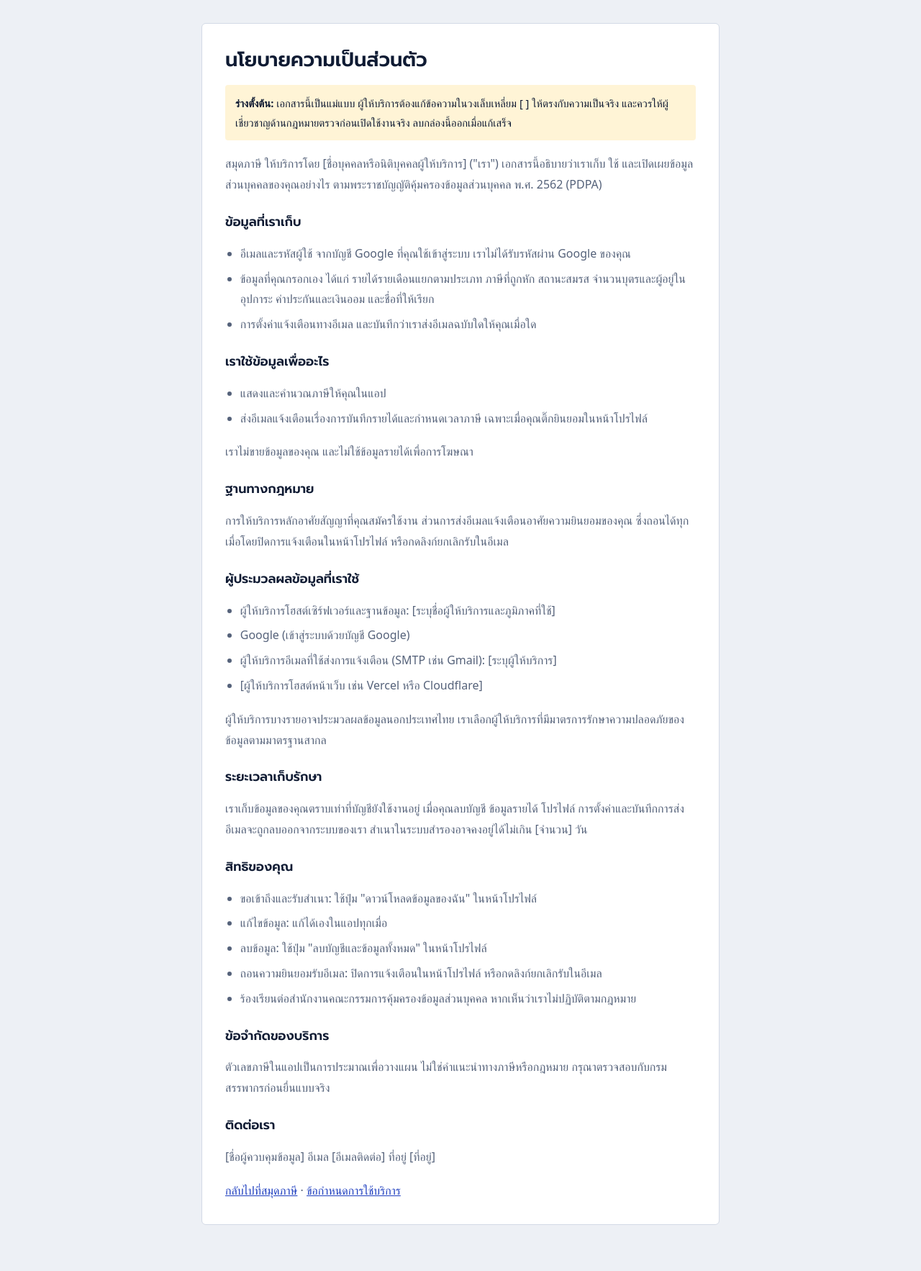
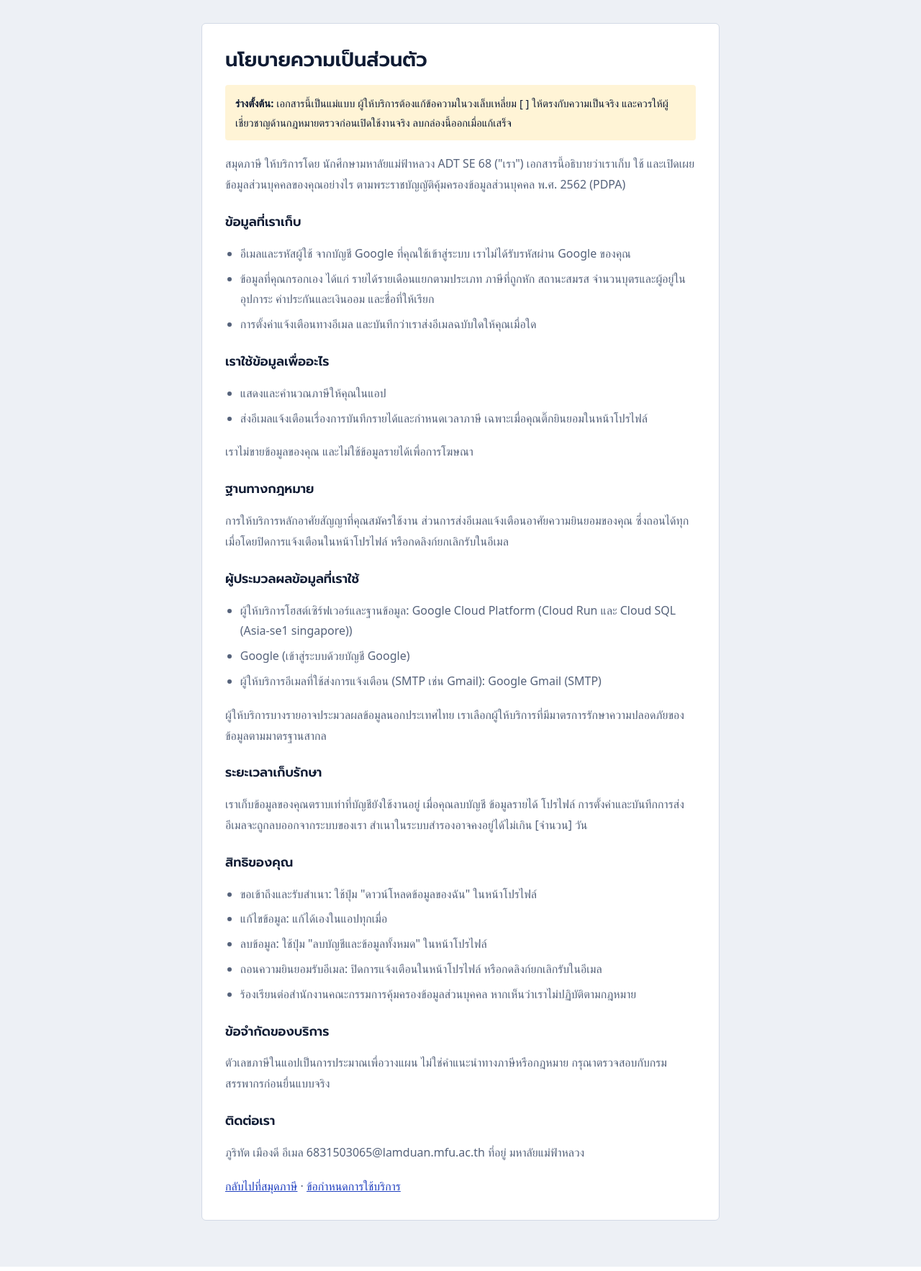
Before and after one commit to PHURITHAT-MUANGDEE/Tax, a Spring Boot app: page /privacy.html in a window 1280 px wide. Shown: the whole page at 72% size. Run offline with Spring Boot 4, Linux system fonts and the light colour scheme; some of the project's set-up classes (security, data sources, template engines, error pages and the like) are left out, and stand-ins take their place; some web fonts are replaced.

Commit message:
Update Policy

```diff
--- a/src/main/resources/static/privacy.html
+++ b/src/main/resources/static/privacy.html
@@ -29,7 +29,7 @@ a { color: var(--accent); }
   <h1>นโยบายความเป็นส่วนตัว</h1>
   <p class="draft"><b>ร่างตั้งต้น:</b> เอกสารนี้เป็นแม่แบบ ผู้ให้บริการต้องแก้ข้อความในวงเล็บเหลี่ยม [ ] ให้ตรงกับความเป็นจริง และควรให้ผู้เชี่ยวชาญด้านกฎหมายตรวจก่อนเปิดใช้งานจริง ลบกล่องนี้ออกเมื่อแก้เสร็จ</p>
 
-  <p>สมุดภาษี ให้บริการโดย [ชื่อบุคคลหรือนิติบุคคลผู้ให้บริการ] ("เรา") เอกสารนี้อธิบายว่าเราเก็บ ใช้ และเปิดเผยข้อมูลส่วนบุคคลของคุณอย่างไร ตามพระราชบัญญัติคุ้มครองข้อมูลส่วนบุคคล พ.ศ. 2562 (PDPA)</p>
+  <p>สมุดภาษี ให้บริการโดย นักศึกษามหาลัยแม่ฟ้าหลวง ADT SE 68 ("เรา") เอกสารนี้อธิบายว่าเราเก็บ ใช้ และเปิดเผยข้อมูลส่วนบุคคลของคุณอย่างไร ตามพระราชบัญญัติคุ้มครองข้อมูลส่วนบุคคล พ.ศ. 2562 (PDPA)</p>
 
   <h2>ข้อมูลที่เราเก็บ</h2>
   <ul>
@@ -50,10 +50,9 @@ a { color: var(--accent); }
 
   <h2>ผู้ประมวลผลข้อมูลที่เราใช้</h2>
   <ul>
-    <li>ผู้ให้บริการโฮสต์เซิร์ฟเวอร์และฐานข้อมูล: [ระบุชื่อผู้ให้บริการและภูมิภาคที่ใช้]</li>
+    <li>ผู้ให้บริการโฮสต์เซิร์ฟเวอร์และฐานข้อมูล: Google Cloud Platform (Cloud Run และ Cloud SQL (Asia-se1 singapore))</li>
     <li>Google (เข้าสู่ระบบด้วยบัญชี Google)</li>
-    <li>ผู้ให้บริการอีเมลที่ใช้ส่งการแจ้งเตือน (SMTP เช่น Gmail): [ระบุผู้ให้บริการ]</li>
-    <li>[ผู้ให้บริการโฮสต์หน้าเว็บ เช่น Vercel หรือ Cloudflare]</li>
+    <li>ผู้ให้บริการอีเมลที่ใช้ส่งการแจ้งเตือน (SMTP เช่น Gmail): Google Gmail (SMTP)</li>
   </ul>
   <p>ผู้ให้บริการบางรายอาจประมวลผลข้อมูลนอกประเทศไทย เราเลือกผู้ให้บริการที่มีมาตรการรักษาความปลอดภัยของข้อมูลตามมาตรฐานสากล</p>
 
@@ -73,7 +72,7 @@ a { color: var(--accent); }
   <p>ตัวเลขภาษีในแอปเป็นการประมาณเพื่อวางแผน ไม่ใช่คำแนะนำทางภาษีหรือกฎหมาย กรุณาตรวจสอบกับกรมสรรพากรก่อนยื่นแบบจริง</p>
 
   <h2>ติดต่อเรา</h2>
-  <p>[ชื่อผู้ควบคุมข้อมูล] อีเมล [อีเมลติดต่อ] ที่อยู่ [ที่อยู่]</p>
+  <p>ภูริทัต เมืองดี อีเมล 6831503065@lamduan.mfu.ac.th ที่อยู่ มหาลัยแม่ฟ้าหลวง</p>
 
   <p><a href="./">กลับไปที่สมุดภาษี</a> · <a href="terms.html">ข้อกำหนดการใช้บริการ</a></p>
 </main>
```
